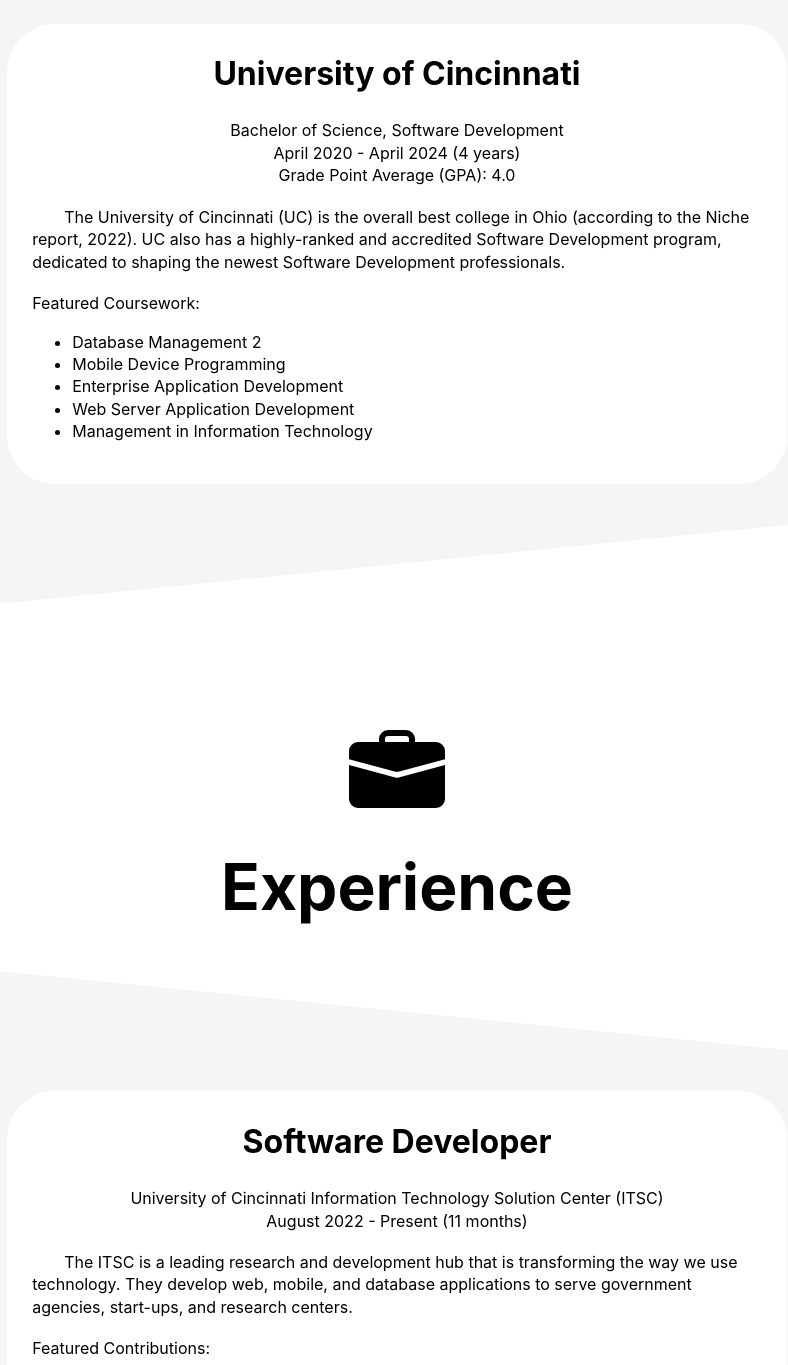
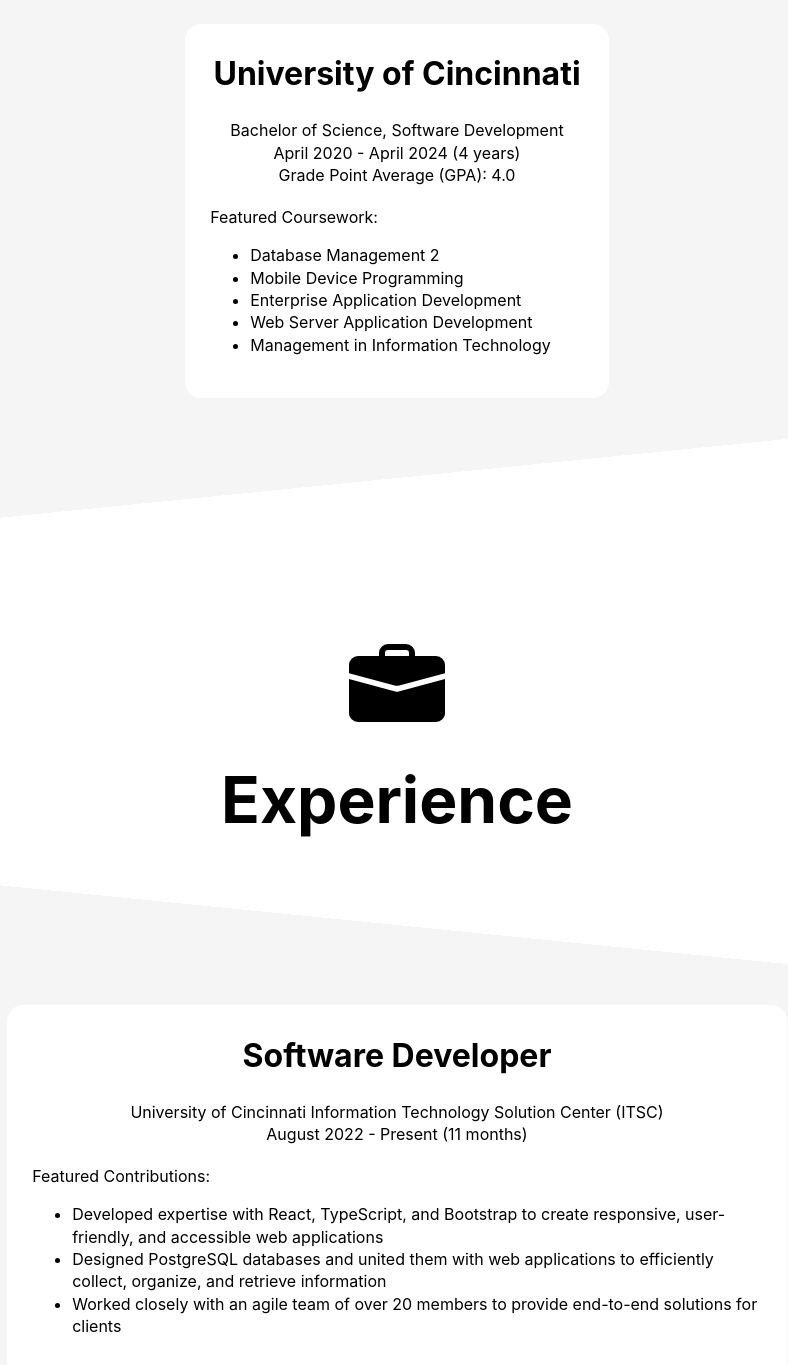
Before and after one commit to nathan-wick/nathan-wick, a React (Create React App) app in the folder nathan-wick/: page / in a window 1280 px wide. Shown: the part 1825-3190 px from the top of the page, without its empty margins (243-1031 px from the left). Built offline with nearby package versions, Linux system fonts and the light colour scheme.

Commit message:
Update Home

```diff
--- a/nathan-wick/package.json
+++ b/nathan-wick/package.json
@@ -13,6 +13,7 @@
     "react": "^18.2.0",
     "react-code-blocks": "^0.0.9-0",
     "react-dom": "^18.2.0",
+    "react-helmet": "^6.1.0",
     "react-router-dom": "^6.14.1",
     "react-scripts": "5.0.1",
     "typescript": "^4.9.5",
@@ -37,6 +38,7 @@
     ]
   },
   "devDependencies": {
+    "@types/react-helmet": "^6.1.6",
     "@typescript-eslint/eslint-plugin": "^5.60.0",
     "@typescript-eslint/parser": "^5.60.0",
     "eslint": "^8.43.0",
--- a/nathan-wick/src/components/home/Education.tsx
+++ b/nathan-wick/src/components/home/Education.tsx
@@ -94,13 +94,6 @@
                                 </div>
                                 <div
                                     className="align-horizontal-left">
-                                    {
-                                        education.description.map((description, descriptionIndex,) => <div
-                                            key={descriptionIndex}
-                                            className="text-small text-indent">
-                                            {description}
-                                        </div>,)
-                                    }
                                     <div
                                         className="text-small">
                                         Featured Coursework:
--- a/nathan-wick/src/components/home/Experience.tsx
+++ b/nathan-wick/src/components/home/Experience.tsx
@@ -93,13 +93,6 @@
                                 </div>
                                 <div
                                     className="align-horizontal-left">
-                                    {
-                                        experience.description.map((description, descriptionIndex,) => <div
-                                            key={descriptionIndex}
-                                            className="text-small text-indent">
-                                            {description}
-                                        </div>,)
-                                    }
                                     <div
                                         className="text-small">
                                         Featured Contributions:
--- a/nathan-wick/src/information/statistics.ts
+++ b/nathan-wick/src/information/statistics.ts
@@ -9,9 +9,9 @@
         today,
     ),
     programmingHours = averageHoursProgrammingPerDay * daysSinceFirstDayProgramming,
-    averageLinesOfCodePerHour = 25,
+    averageLinesOfCodePerHour = 75,
     linesOfCodeContributed = programmingHours * averageLinesOfCodePerHour,
-    averageLinesOfCodePerProject = 12000,
+    averageLinesOfCodePerProject = 40000,
     completedSoftwareProjects = linesOfCodeContributed / averageLinesOfCodePerProject,
     statistics: Statistic[] = [
         {
--- a/nathan-wick/src/styles/layout.scss
+++ b/nathan-wick/src/styles/layout.scss
@@ -100,5 +100,5 @@
 
 .rounded {
     border: none;
-    border-radius: 3rem;
+    border-radius: 1rem;
 }
--- a/nathan-wick/src/views/Home.tsx
+++ b/nathan-wick/src/views/Home.tsx
@@ -2,11 +2,17 @@
 import Education from "../components/home/Education";
 import Experience from "../components/home/Experience";
 import Heading from "../components/home/Heading";
+import {Helmet,} from "react-helmet";
 import Projects from "../components/home/Projects";
 import Skills from "../components/home/Skills";
 import Statistics from "../components/home/Statistics";
 
 const Home = () => <>
+    <Helmet>
+        <title>Nathan Wick</title>
+        <meta name="description" content="My name is Nathan Wick and I am a Software Developer specializing in Web, iOS, and Android application development. This website displays my story and how I can help your business." />
+        <meta name="robots" content="index, follow" />
+    </Helmet>
     <Heading />
     <Statistics />
     <Education />
```
Also changed, not shown: nathan-wick/public/robots.txt, nathan-wick/public/sitemap.txt (added), 2 other files (tests, documents, lock files or other folders).
